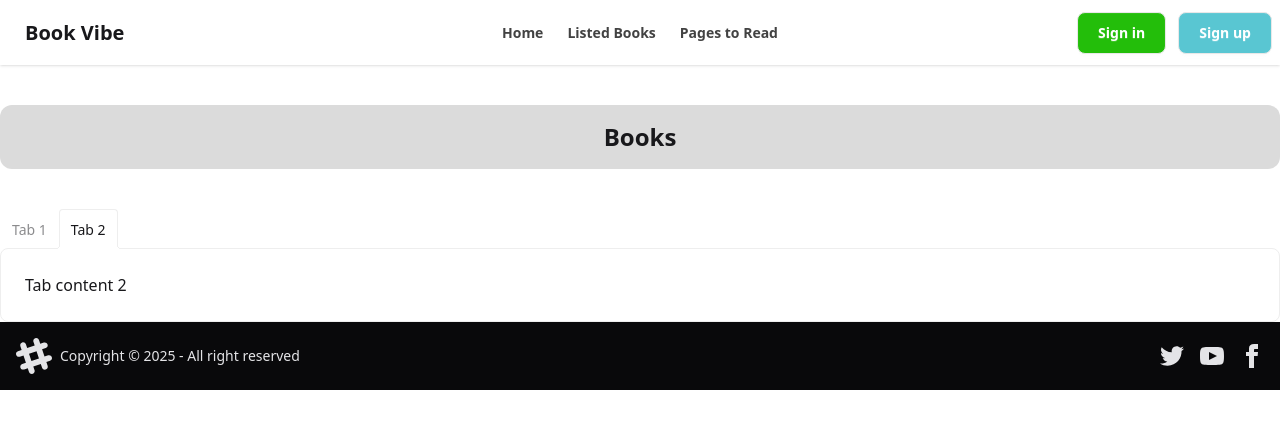
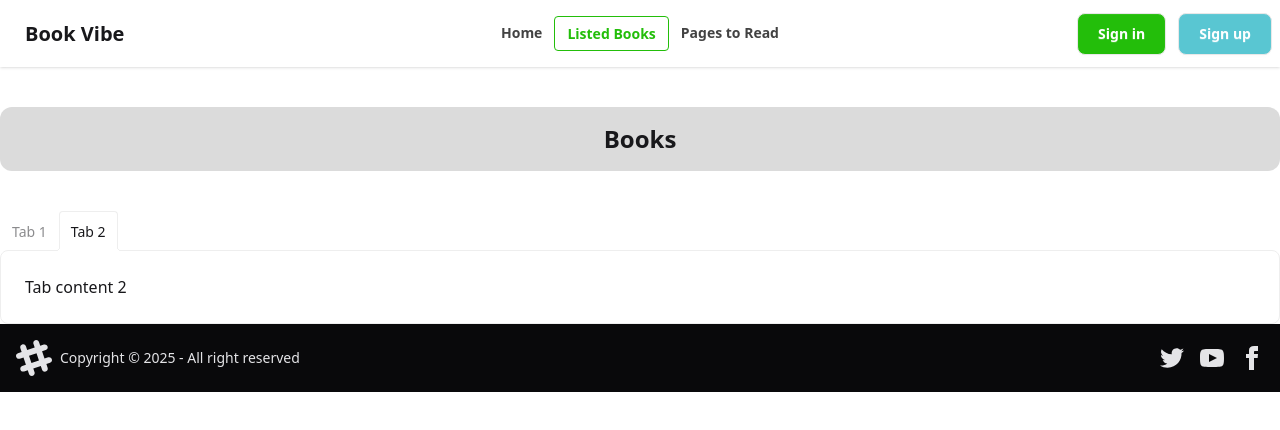
Before and after one commit to rubaiya-tahamim-orovi/Book-review, a React (Vite) app: page /listedBooks in a window 1280 px wide. Shown: the top 430 px of the page. Built offline with nearby package versions, Linux system fonts and the light colour scheme.

Commit message:
dist file

```diff
--- a/src/Utility/localStorage.js
+++ b/src/Utility/localStorage.js
@@ -32,4 +32,4 @@ const saveWishlist = id => {
     }
 }
 
-export {saveRead, saveWishlist}
+export {saveRead, saveWishlist, getStoredReadBooks, getStoredWishlistBooks}
--- a/src/components/Header/Header.jsx
+++ b/src/components/Header/Header.jsx
@@ -1,12 +1,35 @@
 import React from 'react';
-import { Link } from 'react-router';
+import { Link, NavLink } from 'react-router';
 
 
 const Header = () => {
 
    const links = <>
-      <li><Link to="/">Home</Link></li>
-    <li><Link to="/listedBooks">Listed Books</Link></li>
+      <li>
+    <NavLink
+      to="/"
+      className={({ isActive }) =>
+        isActive
+          ? "text-[#23BE0A] font-bold border"
+          : "text-[#131313CC]"
+      }
+    >
+      Home
+    </NavLink>
+  </li>
+     <li>
+    <NavLink
+      to="/listedBooks"
+      className={({ isActive }) =>
+        isActive
+          ? "text-[#23BE0A] border  font-bold"
+          : "text-[#131313CC]"
+      }
+    >
+      Listed Books
+
+    </NavLink>
+  </li>
     <li><Link>Pages to Read</Link></li>
    </>
 
```
Also changed, not shown: src/components/ListedBooks/ListedBooks.jsx (+7 -3 lines).
